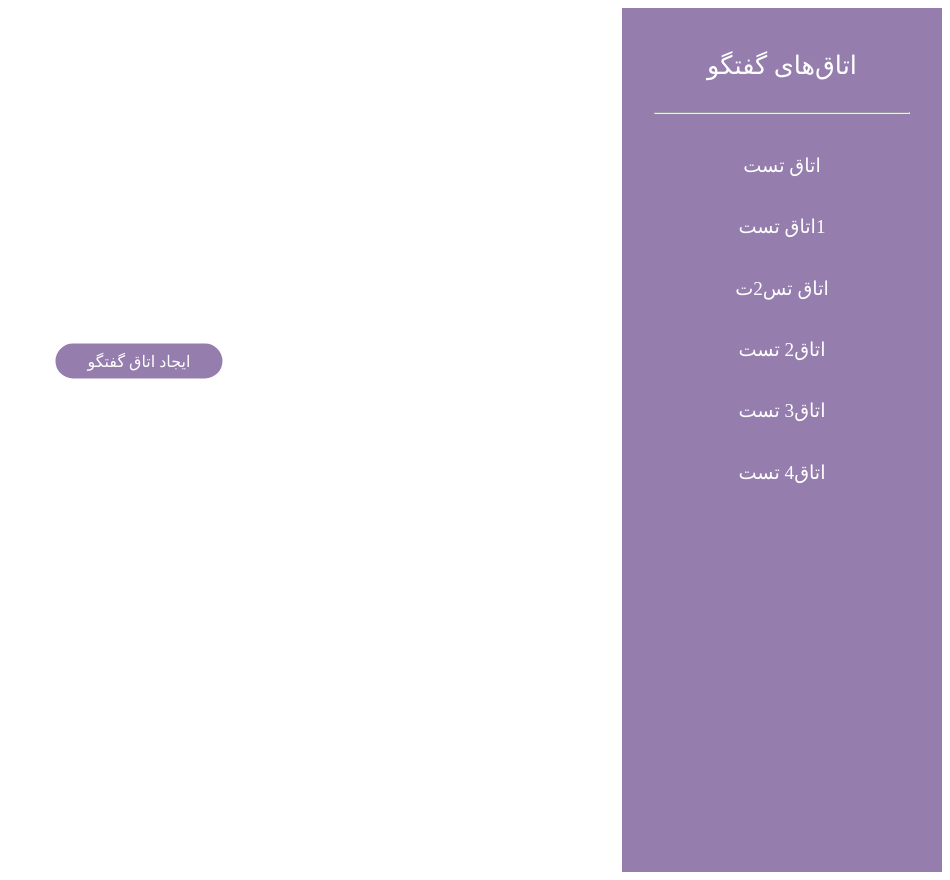
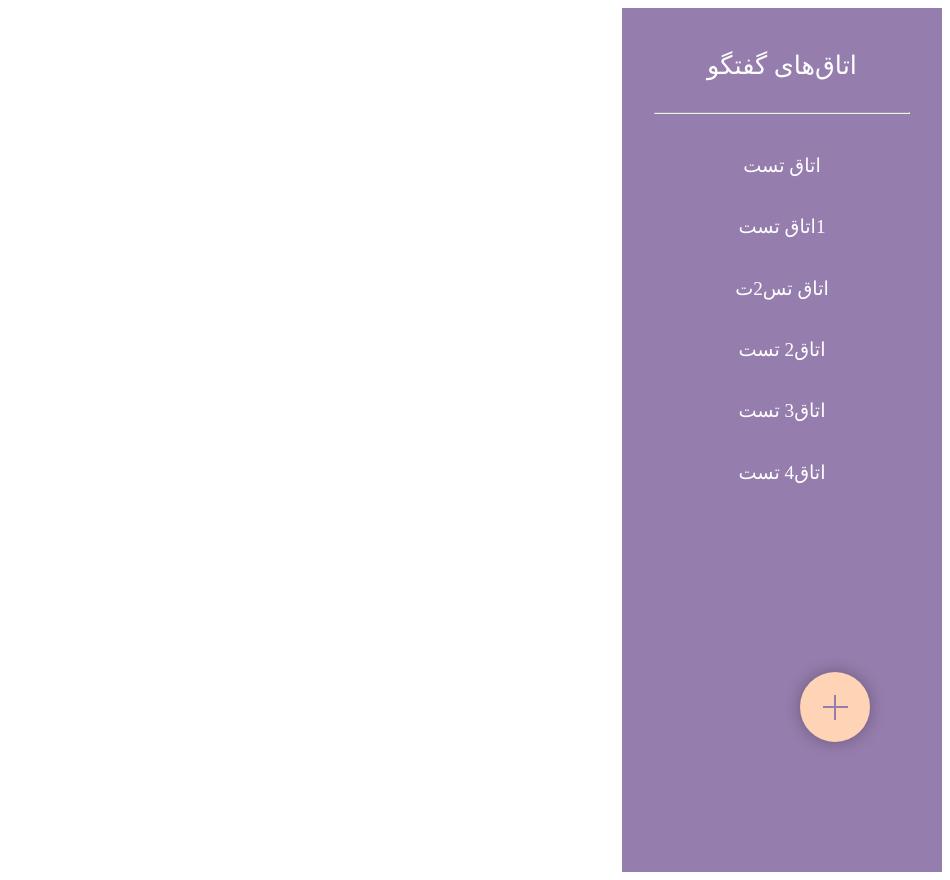
Before and after one commit to SamaneYaghoobi/Fancy-Chat, a React (Create React App) app: page / in a window 1280 px wide. Shown: the whole page, without its empty margins (330-1280 px from the left). Built offline with nearby package versions, Linux system fonts and the light colour scheme; a web font is replaced by a local one.

Commit message:
add floating action btn

```diff
--- a/src/App.js
+++ b/src/App.js
@@ -1,5 +1,4 @@
 import React, {Component, Fragment} from 'react';
-import {Button} from './StyledComponents';
 import RoomSidebar from './RoomsSidebar/RoomList';
 
 class App extends Component {
@@ -7,7 +6,6 @@ class App extends Component {
     return (
       <Fragment>
         <RoomSidebar />
-        <Button dark>ایجاد اتاق گفتگو</Button>
       </Fragment>
     );
   }
--- /dev/null
+++ b/src/Footer/FAB/index.js
@@ -0,0 +1,33 @@
+import React, {Component} from 'react';
+import {Button,FAButton} from '../../StyledComponents';
+
+class FAB extends Component {
+  constructor (props) {
+    super (props);
+    this.state = {openFAB: false};
+  }
+  render () {
+    let FABClass = this.state.openFAB
+      ? 'float-btn-group open'
+      : 'float-btn-group';
+    return (
+      <FAButton>
+        <div className={FABClass}>
+          <button
+            className="btn-float btn-triger"
+            onClick={() => this.setState ({openFAB: !this.state.openFAB})}
+          >
+            <i className="icon-bars" />
+          </button>
+          <div className="btn-list">
+            <a className="btn-float" href="#">
+              <Button dark>ایجاد اتاق گفتگو</Button>
+            </a>
+          </div>
+        </div>
+      </FAButton>
+    );
+  }
+}
+
+export default FAB;
--- a/src/RoomsSidebar/RoomList/index.js
+++ b/src/RoomsSidebar/RoomList/index.js
@@ -1,6 +1,6 @@
 import React, {Component} from 'react';
 import {Sidebar, Title, RoomName} from '../../StyledComponents';
-
+import  FAB  from '../../Footer/FAB';
 class RoomSidebar extends Component {
   constructor (props) {
     super (props);
@@ -19,6 +19,7 @@ class RoomSidebar extends Component {
         <RoomName>اتاق2 تست</RoomName>
         <RoomName>اتاق3 تست</RoomName>
         <RoomName>اتاق4 تست</RoomName>
+        <FAB/>
       </Sidebar>
     );
   }
--- a/src/StyledComponents/Button/index.js
+++ b/src/StyledComponents/Button/index.js
@@ -13,8 +13,99 @@ export const Button = styled.button`
   border: ${props => (props.light ? border (PrimaryColor) : border ('#fff'))};
   border-radius: 25px;
   padding: 0.5em 2em;
+`;
+
+export const FAButton = styled.div`
+  width: 20vw;
   position: fixed;
-  bottom: 50%;
-  right: 50%;
-  transform: translate(-50%, -50%);
+  bottom: 0;
+  right: 5em;
+  height: 8em;
+
+  .btn-float{
+    width: 70px;
+    height: 70px;
+    line-height: 70px;
+    border: none;
+    color: #fff;
+    text-align: center;
+    position: relative;
+    background: #ffd3b6;
+    transition: 0.5s;
+    border-radius: 50%;
+    cursor: pointer;
+    box-shadow: 0px 0px 15px 1px rgba(0,0,0,0.25);
+  }
+
+  .btn-float:hover {
+    text-decoration: none;
+    box-shadow: 0px 0px 15px 1px rgba(0,0,0,0.33);
+  }
+
+  .btn-float:active, .btn-float:focus {
+    outline: none;
+  }
+
+  .btn-float+.btn-float {
+    margin-left: 5px;
+  }
+
+  .icon-bars {
+    background: #957DAD;
+    height: 2px;
+    width: 25px;
+    margin: auto;
+    display: block;
+    position: relative;
+    transition: 0.5s 0.5s;
+  }
+
+  .icon-bars:after {
+    content: '';
+    position: absolute;
+    height: 25px;
+    width: 2px;
+    background: #957DAD;
+    top: -11px;
+    right:12px;
+  }
+
+  .float-btn-group {
+    position: relative;
+    float: right;
+    transition: 0.5s;
+    width: 70px;
+    padding-left: 15px;
+    min-height: 70px;
+  }
+
+  .float-btn-group .btn-triger {
+    z-index: 15;
+    float: left;
+  }
+
+  .float-btn-group .btn-list {
+    position: absolute;
+    right: 0;
+    transition: 0.5s;
+    opacity: 0;
+    width: 215px;
+  }
+
+  .float-btn-group .btn-list li {
+    display: inline-block;
+  }
+
+  .float-btn-group.open .icon-bars {
+    transition: 0.9s;
+    transform: rotate(135deg);
+  }
+
+  .float-btn-group.open {
+    width: 285px;
+  }
+
+  .float-btn-group.open .btn-list {
+    opacity: 1;
+  }
 `;
--- a/src/StyledComponents/index.js
+++ b/src/StyledComponents/index.js
@@ -1,3 +1,3 @@
-export {Button} from './Button/index';
+export {Button, FAButton} from './Button/index';
 export {AppRoot} from './Root/index';
 export {Sidebar, Title, RoomName} from './Sidebar/index';
```
